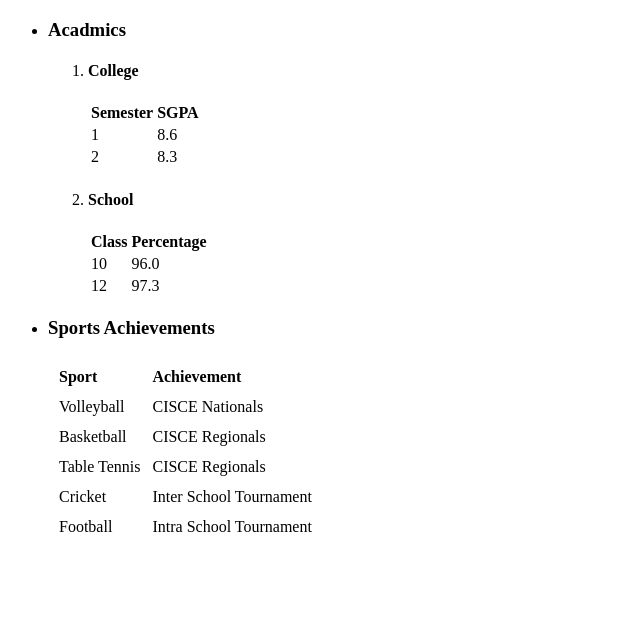
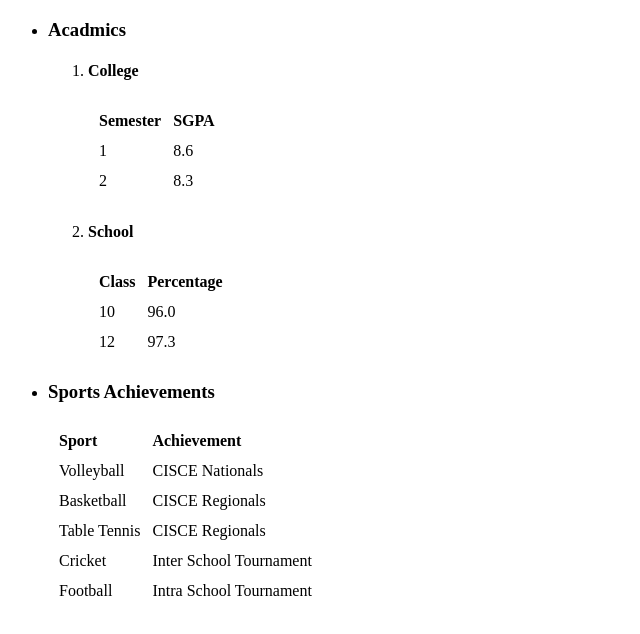
Before and after one commit to HarshSharma20503/CV, a plain HTML site: page Achievements.html in a window 1280 px wide. Shown: the whole page, without its empty margins (0-640 px from the left). Drawn offline with Linux system fonts and the light colour scheme.

Commit message:
adding cell spacing to achievements table

```diff
--- a/Achievements.html
+++ b/Achievements.html
@@ -11,7 +11,7 @@
         <li><h3>Acadmics</h3>
             <ol>
             <li><h4>College</h4>
-            <table>
+            <table cellspacing="10">
                 <thead>
                     <tr>
                     <th>Semester</th>
@@ -30,7 +30,7 @@
                 </tbody>
             </table>
             </li><li><h4>School</h4>
-            <table>
+            <table cellspacing="10">
                 <thead>
                     <tr>
                     <th>Class</th>
```
